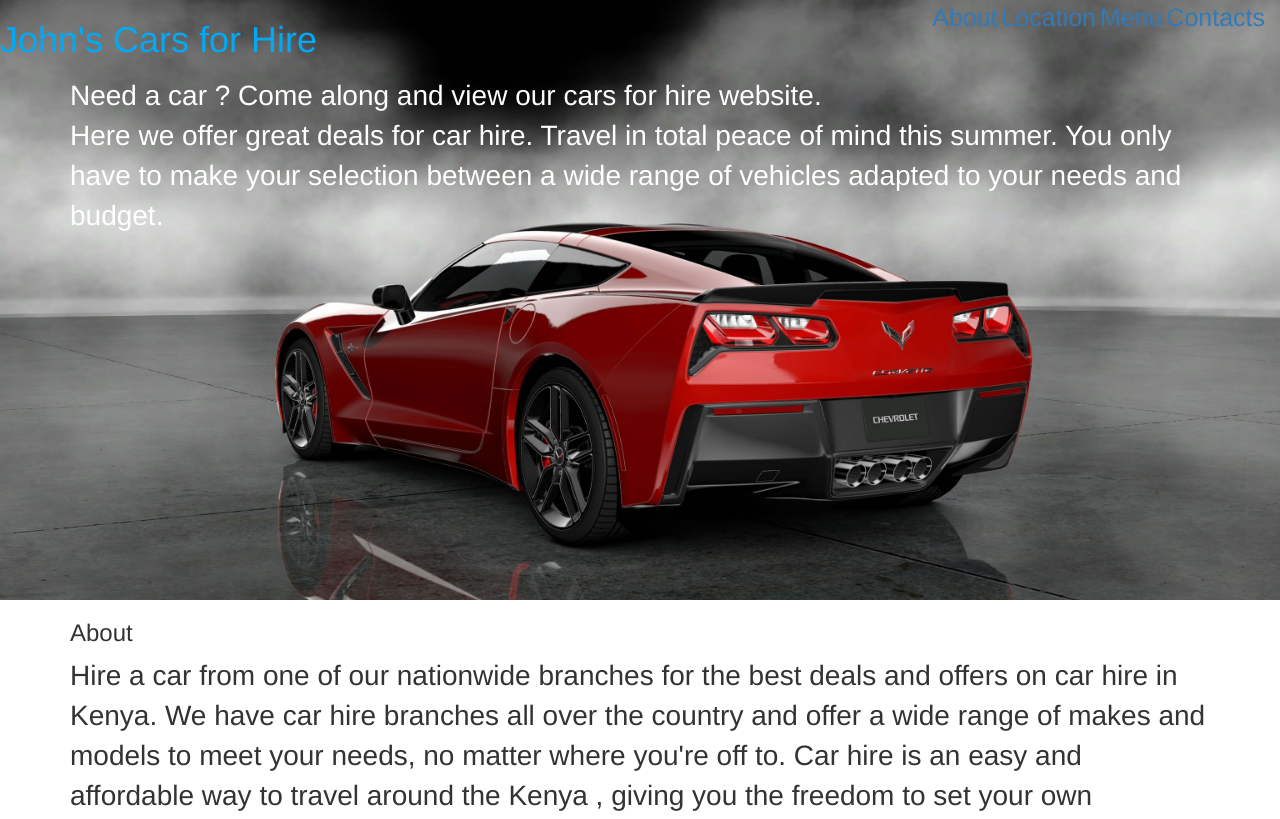
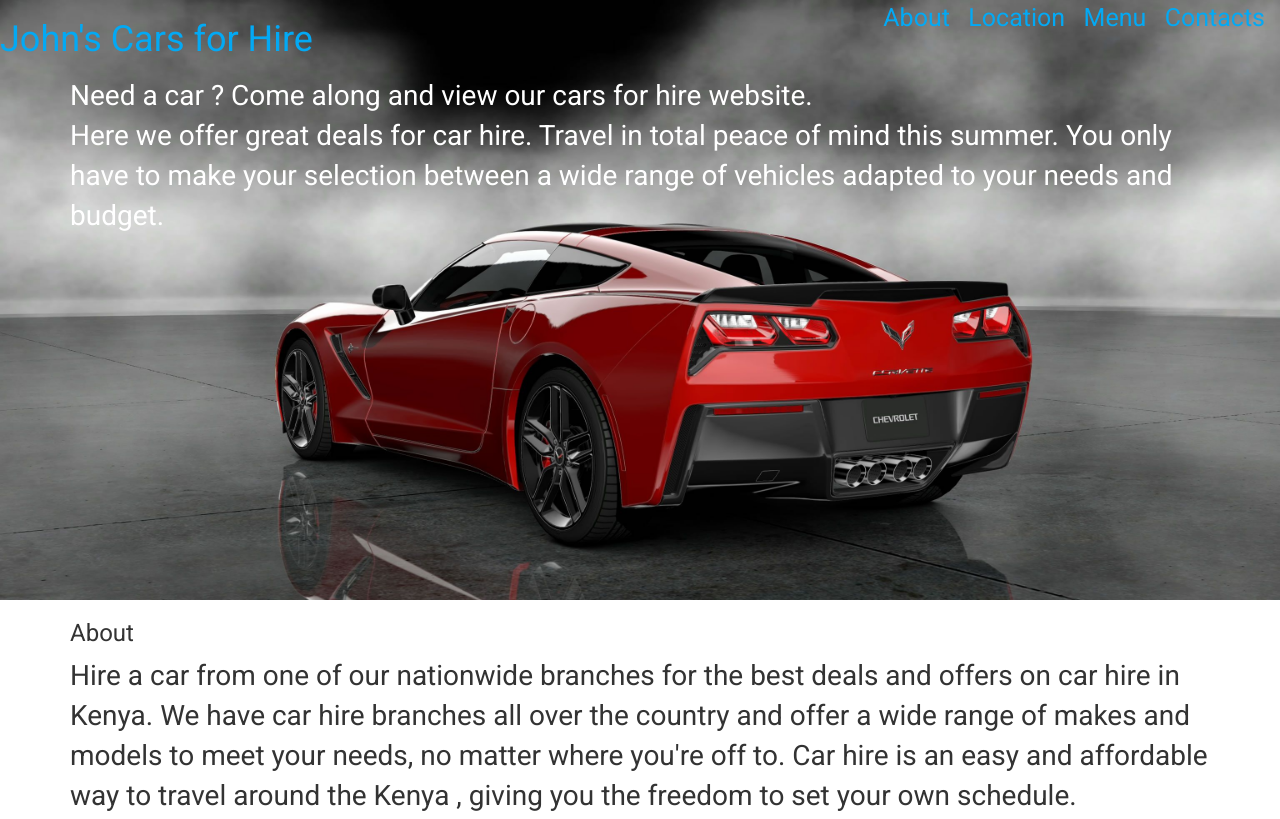
Before and after one commit to johnngugi/cars-for-hire, a plain HTML site: page index.html in a window 1280 px wide. Shown: the top 819 px of the page. Drawn offline with nearby package versions, Linux system fonts and the light colour scheme.

Commit message:
Remove uneccessary code

```diff
--- a/assets/stylesheets/main.css
+++ b/assets/stylesheets/main.css
@@ -71,9 +71,9 @@
   Styles
   ========================================
 */
+
 body {
-  background: black;
-  font-family: 'Roboto', sans-serif;
+	font-family: 'Roboto', sans-serif !important;
 }
 
 /*
@@ -102,13 +102,14 @@
   Navigation
   ========================================
 */
+
 .top-nav {
   text-align: right;
 }
 .bottom-nav {
   text-align: center;
 }
-li {
+ul li {
   display: inline-block;
   word-spacing: 10px;
 }
@@ -120,11 +121,17 @@
 */
 .top-nav {
 	margin-right: 15px;
-	text-align: right;
+}
+li a {
+	color: #03a9f4;
+ 	text-decoration: none;
 }
 a {
- font-size: 25px;
- text-decoration: none;
+	font-size: 25px;
+	padding-left: 15px;
+}
+#links  {
+	text-align: center;
 }
 /*
   ========================================
@@ -145,9 +152,7 @@
   About
   ========================================
 */
-/*.form {
-  color: #cc0000;
-}*/
+
 .form-control {
   background-color: black;
   color: white;
```
